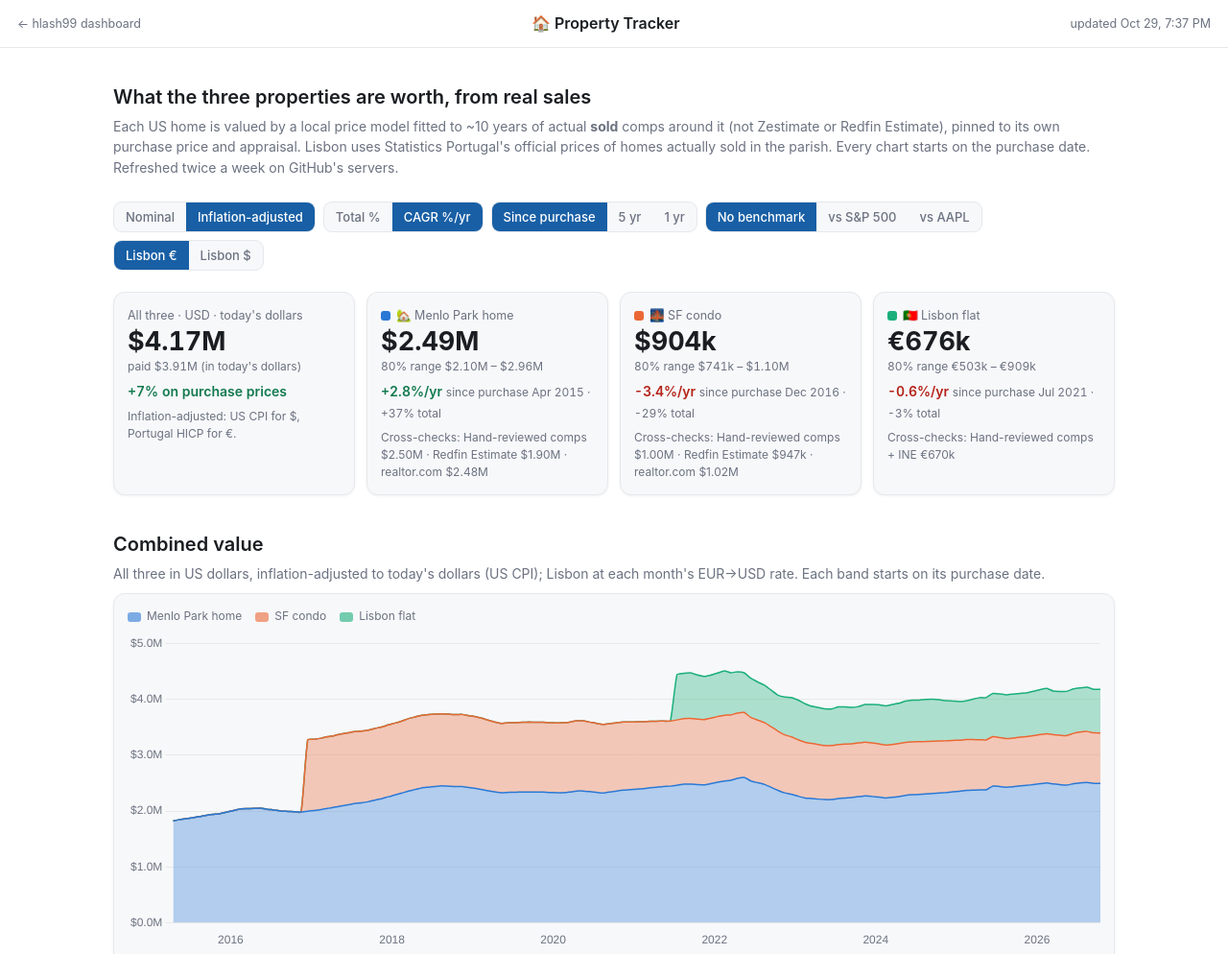
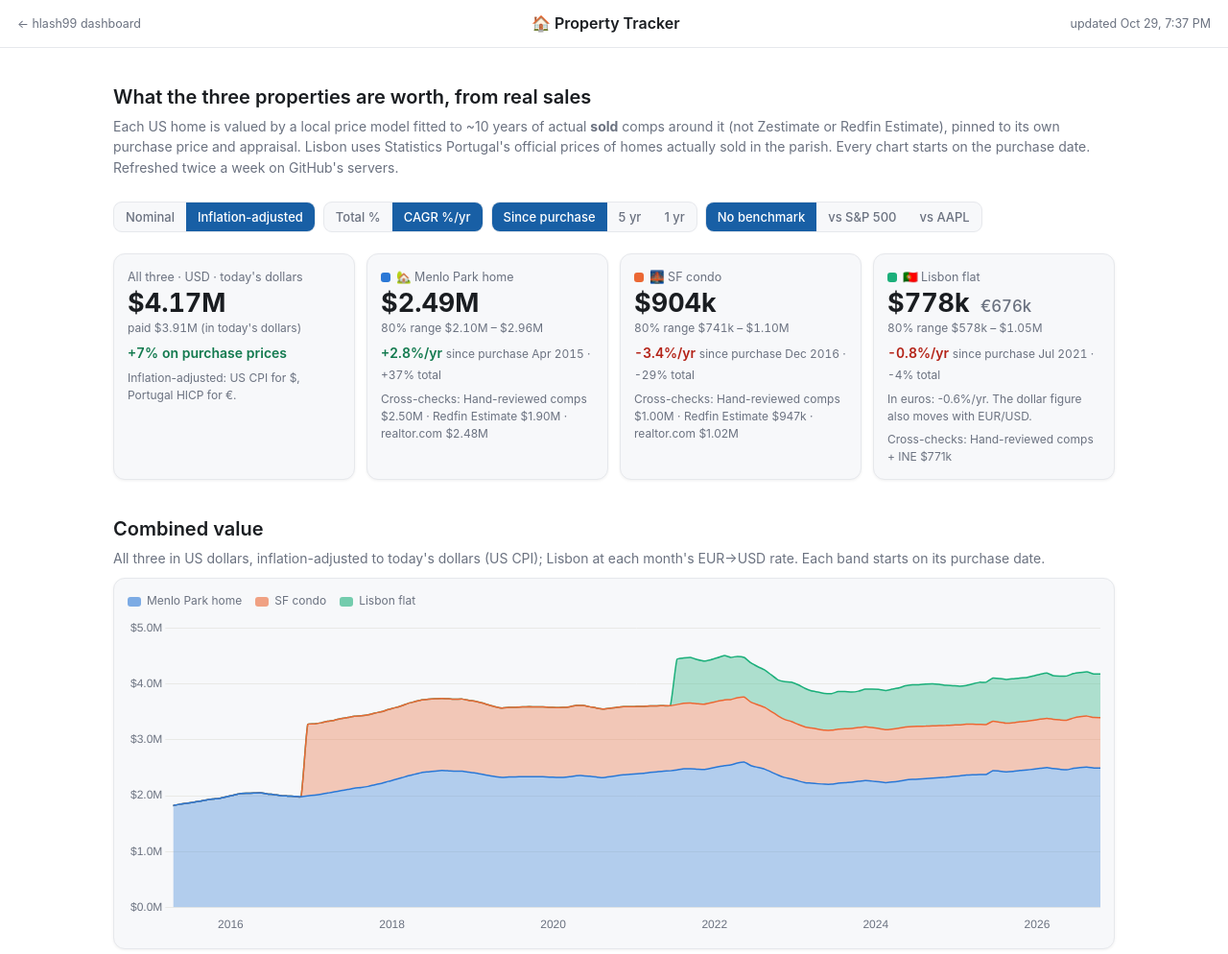
Before and after one commit to hlash99/property-tracker, a plain HTML site: page index.html in a window 1280 px wide. Shown: the top 994 px of the page at 96% size. Drawn offline with nearby package versions, Linux system fonts and the light colour scheme.

Commit message:
Show the Lisbon flat in USD and EUR, remove the currency toggle
Co-Authored-By: Claude Opus 5.5 <noreply@anthropic.com>

```diff
--- a/index.html
+++ b/index.html
@@ -70,6 +70,7 @@
   @media(max-width:720px){.grid2{grid-template-columns:1fr}}
   @media(max-width:560px){.wrap{padding:0 16px 56px}h2{font-size:18px}.chartwrap{height:270px}.kpi .v{font-size:24px}
     .controls{top:0;position:static}.seg button{padding:6px 9px;font-size:12px}}
+  .kpi .v .alt{font-size:.62em;font-weight:500;color:var(--muted);margin-left:4px}
 </style>
 </head>
 <body>
@@ -87,7 +88,6 @@
     <div class="seg" data-k="metric"><button data-v="total">Total %</button><button data-v="cagr" class="on">CAGR %/yr</button></div>
     <div class="seg" data-k="range"><button data-v="all" class="on">Since purchase</button><button data-v="5">5 yr</button><button data-v="1">1 yr</button></div>
     <div class="seg" data-k="bench"><button data-v="none" class="on">No benchmark</button><button data-v="S&amp;P 500">vs S&amp;P 500</button><button data-v="AAPL">vs AAPL</button></div>
-    <div class="seg" data-k="ccy" id="ccySeg" title="Lisbon flat currency"><button data-v="EUR" class="on">Lisbon €</button><button data-v="USD">Lisbon $</button></div>
   </div>
 
   <div class="kpis" id="kpis"></div>
@@ -109,8 +109,9 @@
 <script src="https://cdnjs.cloudflare.com/ajax/libs/Chart.js/4.4.1/chart.umd.min.js"></script>
 <script>
 const $=s=>document.querySelector(s);
-const state={basis:"real",metric:"cagr",range:"all",bench:"none",ccy:"EUR"};
+const state={basis:"real",metric:"cagr",range:"all",bench:"none",ccy:"USD"};
 try{Object.assign(state,JSON.parse(localStorage.getItem("pt_state")||"{}"));}catch(e){}
+state.ccy="USD";  // the Lisbon toggle is gone; ignore a saved euro setting
 let D=null; const charts={};
 const css=v=>getComputedStyle(document.documentElement).getPropertyValue(v).trim();
 const COLOR=["--s1","--s2","--s3"];
@@ -133,6 +134,8 @@ function conv(p,v,m){
   if(state.basis==="real"){ const dfl=deflator(c); v*=dfl[latestKey(dfl)]/lastAtOrBefore(dfl,m); }
   return v;
 }
+/* the Lisbon flat in its own currency, shown beside the dollar figure */
+function eurVal(v,m){ if(state.basis!=="real") return v; const h=D.ref.hicp_pt; return v*h[latestKey(h)]/lastAtOrBefore(h,m); }
 function toUSD(p,v,m){ return p.ccy==="EUR" ? v*lastAtOrBefore(D.ref.eurusd,m) : v; }
 function realUSD(v,m){ if(state.basis!=="real") return v; const c=D.ref.cpi_us; return v*c[latestKey(c)]/lastAtOrBefore(c,m); }
 const sym=c=>c==="EUR"?"€":"$";
@@ -203,8 +206,9 @@ function renderKPIs(){
     if(p.realtor_estimate) xs.push(`realtor.com ${money(conv(p,p.realtor_estimate,mEnd),c)}`);
     const since=state.range==="all"?"since purchase "+mlabel(ts(S.m[0])):"last "+state.range+" yr";
     out.push(`<div class="kpi"><div class="l"><i style="background:var(${COLOR[i]})"></i>${esc(p.icon)} ${esc(p.name)}</div>
-      <div class="v">${money(v,c)}</div><div class="r">80% range ${money(lo,c)} – ${money(hi,c)}</div>
+      <div class="v">${money(v,c)}${p.ccy==="EUR"?` <span class="alt">${money(eurVal(S.v[n],mEnd),"EUR")}</span>`:""}</div><div class="r">80% range ${money(lo,c)} – ${money(hi,c)}</div>
       <div class="g ${r.total>=0?"up":"dn"}">${metricText(r)} <span class="r" style="font-weight:400">${since} · ${altText(r)}</span></div>
+      ${p.ccy==="EUR"?`<div class="x">In euros: ${metricText(ret(eurVal(S.v[i0],m0),eurVal(S.v[n],mEnd),m0,mEnd))}. The dollar figure also moves with EUR/USD.</div>`:""}
       ${bt}<div class="x">Cross-checks: ${xs.join(" · ")||"—"}</div></div>`);
   });
   // portfolio card (USD)
@@ -238,7 +242,7 @@ function propHTML(p,i){
     f.sqm?f.sqm+" m²":"",f.lot?f.lot.toLocaleString()+" sq ft lot":"",f.year_built?"built "+f.year_built:"",f.parking||"",f.view?f.view+" view":""].filter(Boolean).join(" · ");
   return `<section id="sec-${p.key}">
     <h2>${esc(p.icon)} ${esc(p.name)} <span class="pill">${esc(p.area)}</span></h2>
-    <div class="facts">${esc(fx)} · bought ${mlabel(ts(p.purchase.date))} for ${money(p.purchase.price,p.ccy,true)}</div>
+    <div class="facts">${esc(fx)} · bought ${mlabel(ts(p.purchase.date))} for ${money(p.purchase.price,p.ccy,true)}${p.ccy==="EUR"?` (${money(toUSD(p,p.purchase.price,p.series.m[0]),"USD",true)})`:""}</div>
     <div class="chartbox"><div class="legend" id="lg-${p.key}"></div>
       <div class="chartwrap"><canvas id="ch-${p.key}" role="img" aria-label="Estimated value of the ${esc(p.name)} over time with range band and comparable sales"></canvas></div>
       <div class="tnote" id="nt-${p.key}"></div></div>
@@ -279,6 +283,7 @@ function renderProp(p,i){
   o.plugins.tooltip.callbacks.label=ctx=>{const d=ctx.raw, L=ctx.dataset.label;
     if(L==="80% range"){const k=ctx.dataIndex;return ` 80% range ${money(LO[k],c)} – ${money(HI[k],c)}`;}
     if(d.lab) return ` ${d.lab}: ${money(d.y,c,true)}`;
+    if(L==="Estimated value"&&p.ccy==="EUR"){const k=ctx.dataIndex;return ` ${L}: ${money(d.y,c)} · ${money(eurVal(S.v[i0+k],ms[k]),"EUR")}`;}
     return ` ${L}: ${money(d.y,c)}`;};
   o.plugins.tooltip.callbacks.title=it=>it.length?(it[0].dataset.type==="scatter"?new Date(it[0].parsed.x).toISOString().slice(0,10):mlabel(it[0].parsed.x)):"";
   o.scales.x.min=X[0]; o.scales.x.max=X[X.length-1]+20*864e5;
@@ -354,7 +359,6 @@ matchMedia("(prefers-color-scheme: dark)").addEventListener("change",()=>D&&rend
 
 fetch("data.json?"+Date.now()).then(r=>r.json()).then(d=>{
   D=d;
-  if(!D.properties.some(p=>p.ccy==="EUR")) $("#ccySeg").style.display="none";
   $("#props").innerHTML=D.properties.map(propHTML).join("");
   const bad=Object.entries(D.status||{}).filter(([k,v])=>/FAIL/.test(v)&&!/cache/.test(v));
   $("#updated").innerHTML="updated "+new Date(D.updated.replace("Z",":00Z")).toLocaleString([], {month:"short",day:"numeric",hour:"numeric",minute:"2-digit"})
```
